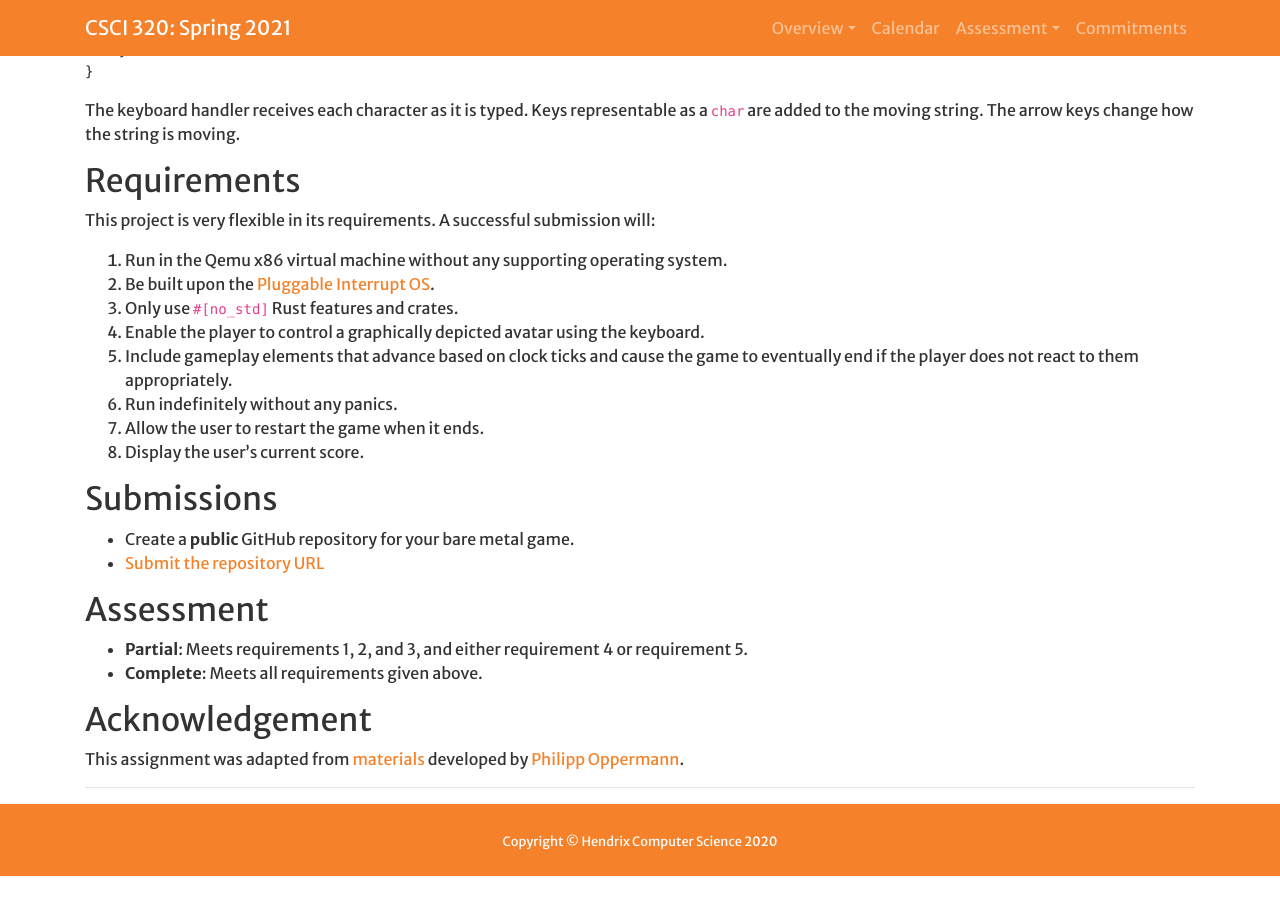
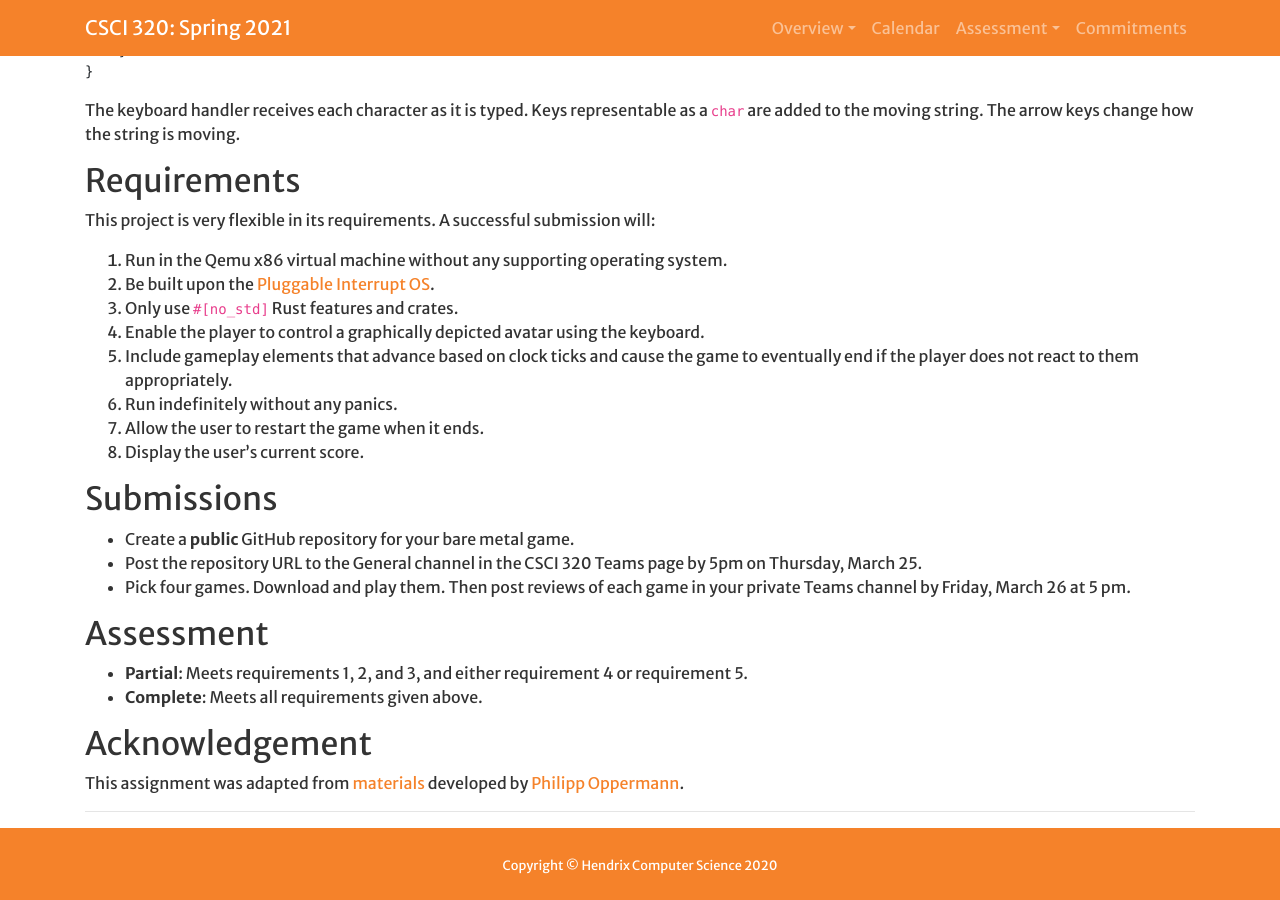
Before and after one commit to Hendrix-CS/csci320, a Jekyll site: the page built from projects/baremetalgame.md, in a window 1280 px wide and 900 px high, scrolled down 4342 px. Built offline with Jekyll 4.4.1, drawn with Linux system fonts in a browser that asks for light colours; a script that is not in the unit is left out; before the commit the page ends 5218 px from its top, so only the background shows below that.

Commit message:
updated bare metal instructions.

```diff
--- a/projects/baremetalgame.md
+++ b/projects/baremetalgame.md
@@ -241,7 +241,9 @@ This project is very flexible in its requirements. A successful submission will:
 
 ## Submissions
 * Create a **public** GitHub repository for your bare metal game.
-* [Submit the repository URL](https://docs.google.com/forms/d/e/1FAIpQLSdNMxeqYMW7Awk7GFseKOx6E_VWaE2Ft9lg7Fdw6AiH-JxXtw/viewform?usp=sf_link)
+* Post the repository URL to the General channel in the CSCI 320 Teams page by 5pm on Thursday, March 25.
+* Pick four games. Download and play them. Then post reviews of each game in your private Teams channel by
+  Friday, March 26 at 5 pm.
 
 ## Assessment
 * **Partial**: Meets requirements 1, 2, and 3, and either requirement 4 or requirement 5.
```
